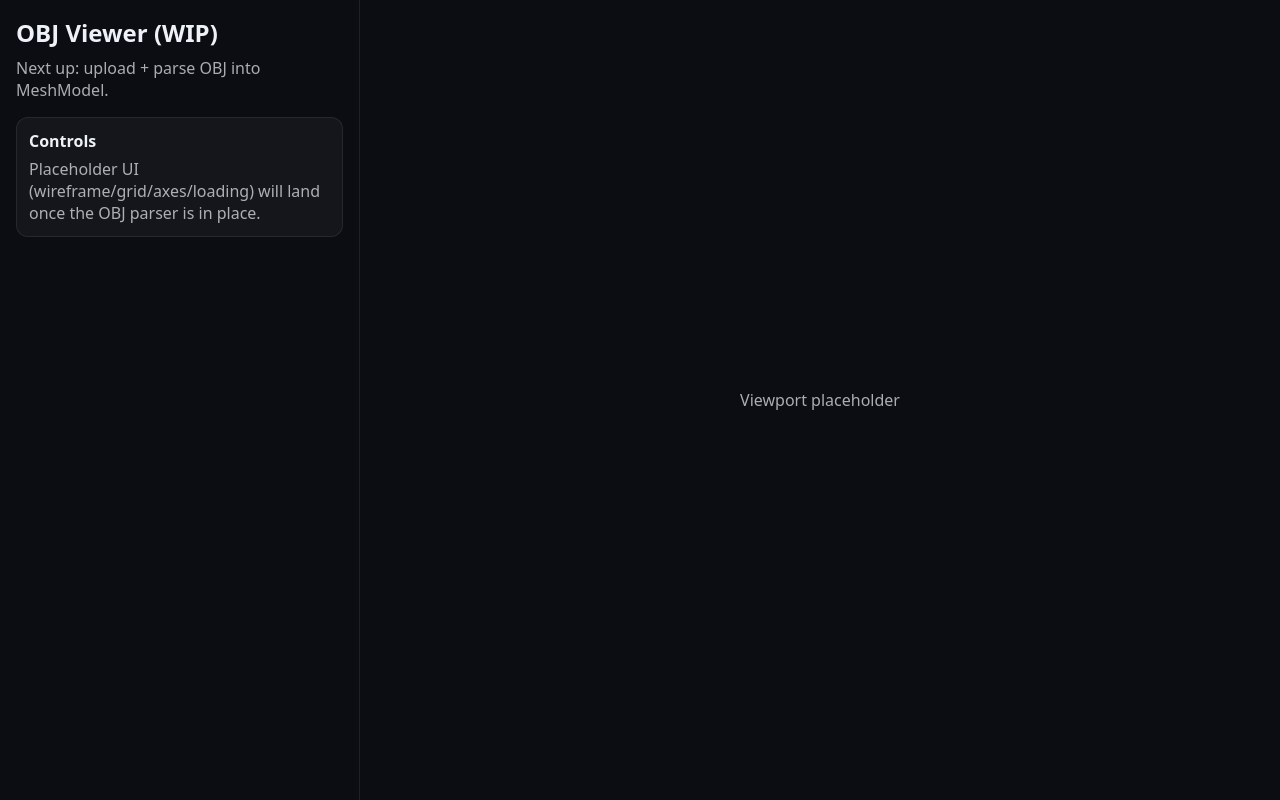
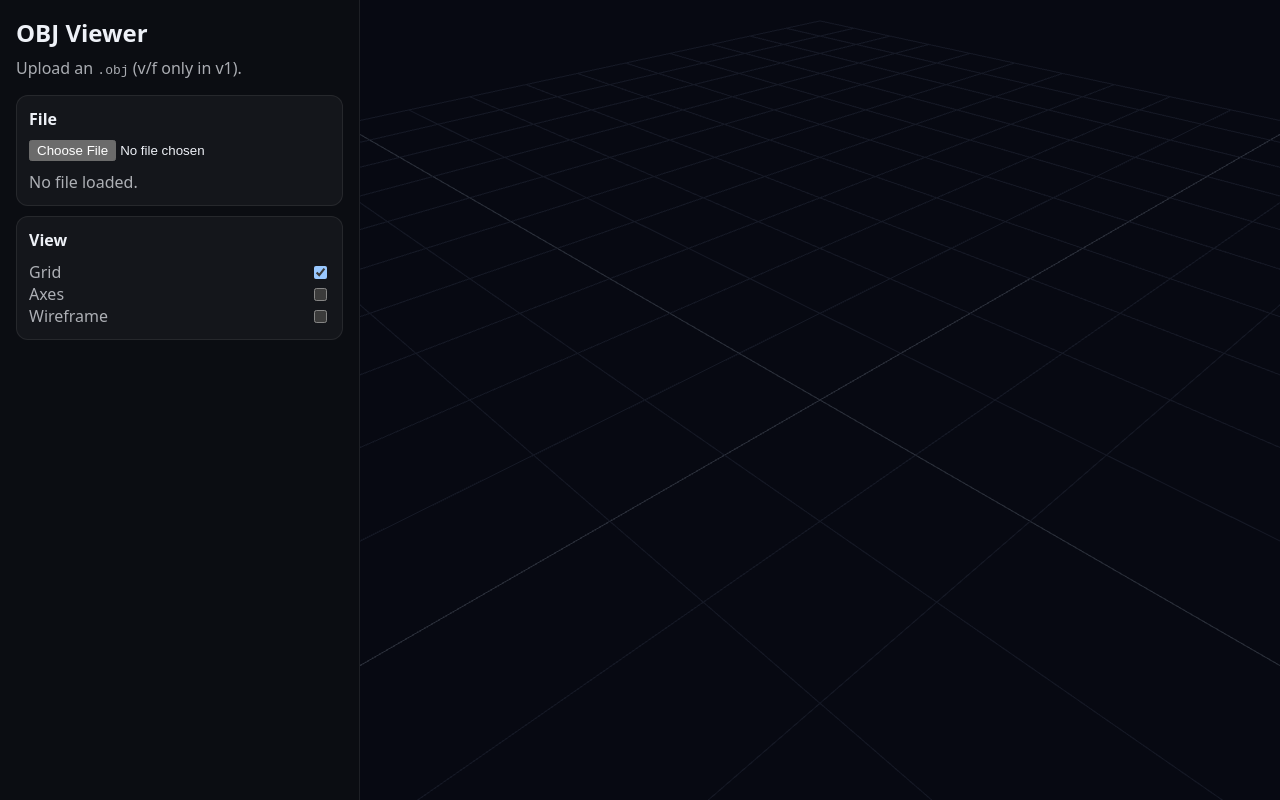
Before and after one commit to NitayBrandriss/3DFlatter, a Next.js app: page / in a window 1280 px wide. Built offline with nearby package versions, Linux system fonts and the light colour scheme.

Commit message:
Add layout and UI components for OBJ file upload and mesh visualization, including loading states and error handling. Introduce new CSS styles for layout structure and buttons, and implement MeshViewport for rendering 3D models using Three.js.

```diff
--- a/app/globals.css
+++ b/app/globals.css
@@ -41,6 +41,52 @@ body {
   padding: 12px;
 }
 
+.row {
+  display: flex;
+  gap: 10px;
+  align-items: center;
+}
+
+.col {
+  display: flex;
+  flex-direction: column;
+  gap: 10px;
+}
+
+.btn {
+  display: inline-flex;
+  align-items: center;
+  justify-content: center;
+  border-radius: 10px;
+  padding: 8px 10px;
+  background: rgba(255, 255, 255, 0.06);
+  border: 1px solid rgba(255, 255, 255, 0.12);
+  color: inherit;
+  cursor: pointer;
+  font: inherit;
+}
+
+.btn:disabled {
+  opacity: 0.6;
+  cursor: not-allowed;
+}
+
+.toggle {
+  display: flex;
+  gap: 10px;
+  align-items: center;
+  justify-content: space-between;
+}
+
+.overlay {
+  position: absolute;
+  inset: 0;
+  display: grid;
+  place-items: center;
+  background: rgba(0, 0, 0, 0.35);
+  backdrop-filter: blur(3px);
+}
+
 .muted {
   color: rgba(238, 241, 247, 0.7);
 }
--- a/app/page.tsx
+++ b/app/page.tsx
@@ -1,32 +1,167 @@
+"use client";
+
+import { useCallback, useMemo, useRef, useState } from "react";
+import type { MeshModel } from "../src/logic/mesh/types";
+import { parseObj, ObjParseError } from "../src/logic/io/obj/parseObj";
+import { MeshViewport } from "../src/viewer/MeshViewport";
+
+function nextPaint(): Promise<void> {
+  return new Promise((resolve) => requestAnimationFrame(() => resolve()));
+}
+
 export default function HomePage() {
+  const meshRef = useRef<MeshModel | null>(null);
+  const [meshVersion, setMeshVersion] = useState(0);
+
+  const [fileName, setFileName] = useState<string | null>(null);
+  const [error, setError] = useState<string | null>(null);
+  const [isLoading, setIsLoading] = useState(false);
+
+  const [wireframe, setWireframe] = useState(false);
+  const [showGrid, setShowGrid] = useState(true);
+  const [showAxes, setShowAxes] = useState(false);
+
+  const stats = useMemo(() => {
+    const m = meshRef.current;
+    if (!m) return null;
+    return { vertexCount: m.vertexCount, faceCount: m.faceCount };
+    // eslint-disable-next-line react-hooks/exhaustive-deps
+  }, [meshVersion]);
+
+  const onPickFile = useCallback(
+    async (file: File | null) => {
+      setError(null);
+      if (!file) return;
+      setFileName(file.name);
+
+      // Ensure the UI visibly enters a Loading state before parsing blocks the thread.
+      setIsLoading(true);
+      await nextPaint();
+      await nextPaint();
+
+      try {
+        const text = await file.text();
+        const mesh = parseObj(text);
+        meshRef.current = mesh;
+        setMeshVersion((v) => v + 1);
+      } catch (e) {
+        meshRef.current = null;
+        setMeshVersion((v) => v + 1);
+        if (e instanceof ObjParseError) setError(e.message);
+        else if (e instanceof Error) setError(e.message);
+        else setError(String(e));
+      } finally {
+        setIsLoading(false);
+      }
+    },
+    [setMeshVersion],
+  );
+
   return (
     <div className="page">
       <aside className="sidebar">
-        <h2 style={{ marginTop: 0, marginBottom: 8 }}>OBJ Viewer (WIP)</h2>
+        <h2 style={{ marginTop: 0, marginBottom: 8 }}>OBJ Viewer</h2>
         <p className="muted" style={{ marginTop: 0 }}>
-          Next up: upload + parse OBJ into MeshModel.
+          Upload an <code>.obj</code> (v/f only in v1).
         </p>
 
-        <div className="card">
-          <div style={{ fontWeight: 600, marginBottom: 6 }}>Controls</div>
-          <div className="muted">
-            Placeholder UI (wireframe/grid/axes/loading) will land once the OBJ
-            parser is in place.
+        <div className="col">
+          <div className="card">
+            <div style={{ fontWeight: 600, marginBottom: 10 }}>File</div>
+            <div className="row" style={{ justifyContent: "space-between" }}>
+              <input
+                type="file"
+                accept=".obj"
+                disabled={isLoading}
+                onChange={(e) => onPickFile(e.currentTarget.files?.[0] ?? null)}
+              />
+            </div>
+            <div className="muted" style={{ marginTop: 10 }}>
+              {fileName ? (
+                <>
+                  <div>
+                    <span style={{ opacity: 0.8 }}>Loaded:</span> {fileName}
+                  </div>
+                  {stats ? (
+                    <div>
+                      <span style={{ opacity: 0.8 }}>Stats:</span>{" "}
+                      {stats.vertexCount.toLocaleString()} verts,{" "}
+                      {stats.faceCount.toLocaleString()} tris
+                    </div>
+                  ) : null}
+                </>
+              ) : (
+                "No file loaded."
+              )}
+            </div>
           </div>
+
+          <div className="card">
+            <div style={{ fontWeight: 600, marginBottom: 10 }}>View</div>
+
+            <label className="toggle">
+              <span className="muted">Grid</span>
+              <input
+                type="checkbox"
+                checked={showGrid}
+                onChange={(e) => setShowGrid(e.currentTarget.checked)}
+              />
+            </label>
+            <label className="toggle">
+              <span className="muted">Axes</span>
+              <input
+                type="checkbox"
+                checked={showAxes}
+                onChange={(e) => setShowAxes(e.currentTarget.checked)}
+              />
+            </label>
+            <label className="toggle">
+              <span className="muted">Wireframe</span>
+              <input
+                type="checkbox"
+                checked={wireframe}
+                onChange={(e) => setWireframe(e.currentTarget.checked)}
+              />
+            </label>
+          </div>
+
+          {error ? (
+            <div className="card" style={{ borderColor: "rgba(255,70,70,0.35)" }}>
+              <div style={{ fontWeight: 600, marginBottom: 6 }}>Error</div>
+              <pre
+                style={{
+                  margin: 0,
+                  whiteSpace: "pre-wrap",
+                  fontFamily:
+                    "ui-monospace, SFMono-Regular, Menlo, Monaco, Consolas, monospace",
+                  fontSize: 12,
+                  color: "rgba(255, 220, 220, 0.95)",
+                }}
+              >
+                {error}
+              </pre>
+            </div>
+          ) : null}
         </div>
       </aside>
 
       <main className="viewport">
-        <div
-          style={{
-            position: "absolute",
-            inset: 0,
-            display: "grid",
-            placeItems: "center",
-          }}
-        >
-          <div className="muted">Viewport placeholder</div>
-        </div>
+        <MeshViewport
+          meshRef={meshRef}
+          meshVersion={meshVersion}
+          wireframe={wireframe}
+          showGrid={showGrid}
+          showAxes={showAxes}
+        />
+
+        {isLoading ? (
+          <div className="overlay">
+            <div className="card">
+              <div style={{ fontWeight: 600, marginBottom: 6 }}>Loading…</div>
+              <div className="muted">Parsing OBJ (UI thread)</div>
+            </div>
+          </div>
+        ) : null}
       </main>
     </div>
   );
--- /dev/null
+++ b/src/viewer/MeshViewport.tsx
@@ -0,0 +1,115 @@
+"use client";
+
+import * as THREE from "three";
+import { Canvas, useThree } from "@react-three/fiber";
+import { OrbitControls } from "@react-three/drei";
+import { useEffect, useMemo, useRef } from "react";
+import type { OrbitControls as OrbitControlsImpl } from "three-stdlib";
+import type { MeshModel } from "../logic/mesh/types";
+import { meshModelToGeometry } from "./meshModelToGeometry";
+
+function FitCameraToMesh({
+  geometry,
+  version,
+}: {
+  geometry: THREE.BufferGeometry;
+  version: number;
+}) {
+  const { camera } = useThree();
+  const controlsRef = useRef<OrbitControlsImpl | null>(null);
+
+  useEffect(() => {
+    geometry.computeBoundingSphere();
+    const sphere = geometry.boundingSphere;
+    if (!sphere) return;
+
+    const radius = sphere.radius || 1;
+    const center = sphere.center.clone();
+
+    const fov = camera instanceof THREE.PerspectiveCamera ? camera.fov : 50;
+    const fovRad = (fov * Math.PI) / 180;
+    const distance = radius / Math.sin(fovRad / 2);
+
+    const dir = new THREE.Vector3(1, 0.7, 1).normalize();
+    camera.position.copy(center.clone().add(dir.multiplyScalar(distance * 1.15)));
+    camera.near = Math.max(0.01, distance / 100);
+    camera.far = distance * 100;
+    camera.updateProjectionMatrix();
+
+    const controls = controlsRef.current as any;
+    if (controls) {
+      controls.target.copy(center);
+      controls.update();
+    }
+  }, [camera, geometry, version]);
+
+  return (
+    <OrbitControls
+      ref={(r) => {
+        controlsRef.current = r as OrbitControlsImpl | null;
+      }}
+      makeDefault
+      enableDamping
+      dampingFactor={0.08}
+      rotateSpeed={0.8}
+    />
+  );
+}
+
+export function MeshViewport({
+  meshRef,
+  meshVersion,
+  wireframe,
+  showGrid,
+  showAxes,
+}: {
+  meshRef: React.RefObject<MeshModel | null>;
+  meshVersion: number;
+  wireframe: boolean;
+  showGrid: boolean;
+  showAxes: boolean;
+}) {
+  const geometry = useMemo(() => {
+    const mesh = meshRef.current;
+    if (!mesh) return null;
+    const g = meshModelToGeometry(mesh);
+
+    // Center the geometry at origin for stable orbiting.
+    const box = g.boundingBox;
+    if (box) {
+      const center = box.getCenter(new THREE.Vector3());
+      g.translate(-center.x, -center.y, -center.z);
+    }
+
+    g.computeBoundingSphere();
+    return g;
+    // eslint-disable-next-line react-hooks/exhaustive-deps
+  }, [meshVersion]);
+
+  return (
+    <Canvas camera={{ fov: 50, position: [2, 2, 2] }}>
+      <color attach="background" args={["#070912"]} />
+      <ambientLight intensity={0.55} />
+      <directionalLight position={[3, 5, 4]} intensity={1.05} />
+
+      {showGrid ? <gridHelper args={[10, 20, "#2a2f3a", "#151925"]} /> : null}
+      {showAxes ? <axesHelper args={[2]} /> : null}
+
+      {geometry ? (
+        <>
+          <mesh geometry={geometry}>
+            <meshStandardMaterial
+              color="#cbd5e1"
+              metalness={0.05}
+              roughness={0.9}
+              wireframe={wireframe}
+            />
+          </mesh>
+          <FitCameraToMesh geometry={geometry} version={meshVersion} />
+        </>
+      ) : (
+        <OrbitControls makeDefault enableDamping dampingFactor={0.08} />
+      )}
+    </Canvas>
+  );
+}
--- /dev/null
+++ b/src/viewer/meshModelToGeometry.ts
@@ -0,0 +1,12 @@
+import * as THREE from "three";
+import type { MeshModel } from "../logic/mesh/types";
+
+export function meshModelToGeometry(mesh: MeshModel): THREE.BufferGeometry {
+  const geometry = new THREE.BufferGeometry();
+  geometry.setAttribute("position", new THREE.BufferAttribute(mesh.vertices, 3));
+  geometry.setIndex(new THREE.BufferAttribute(mesh.faces, 1));
+  geometry.computeVertexNormals();
+  geometry.computeBoundingBox();
+  geometry.computeBoundingSphere();
+  return geometry;
+}
```
